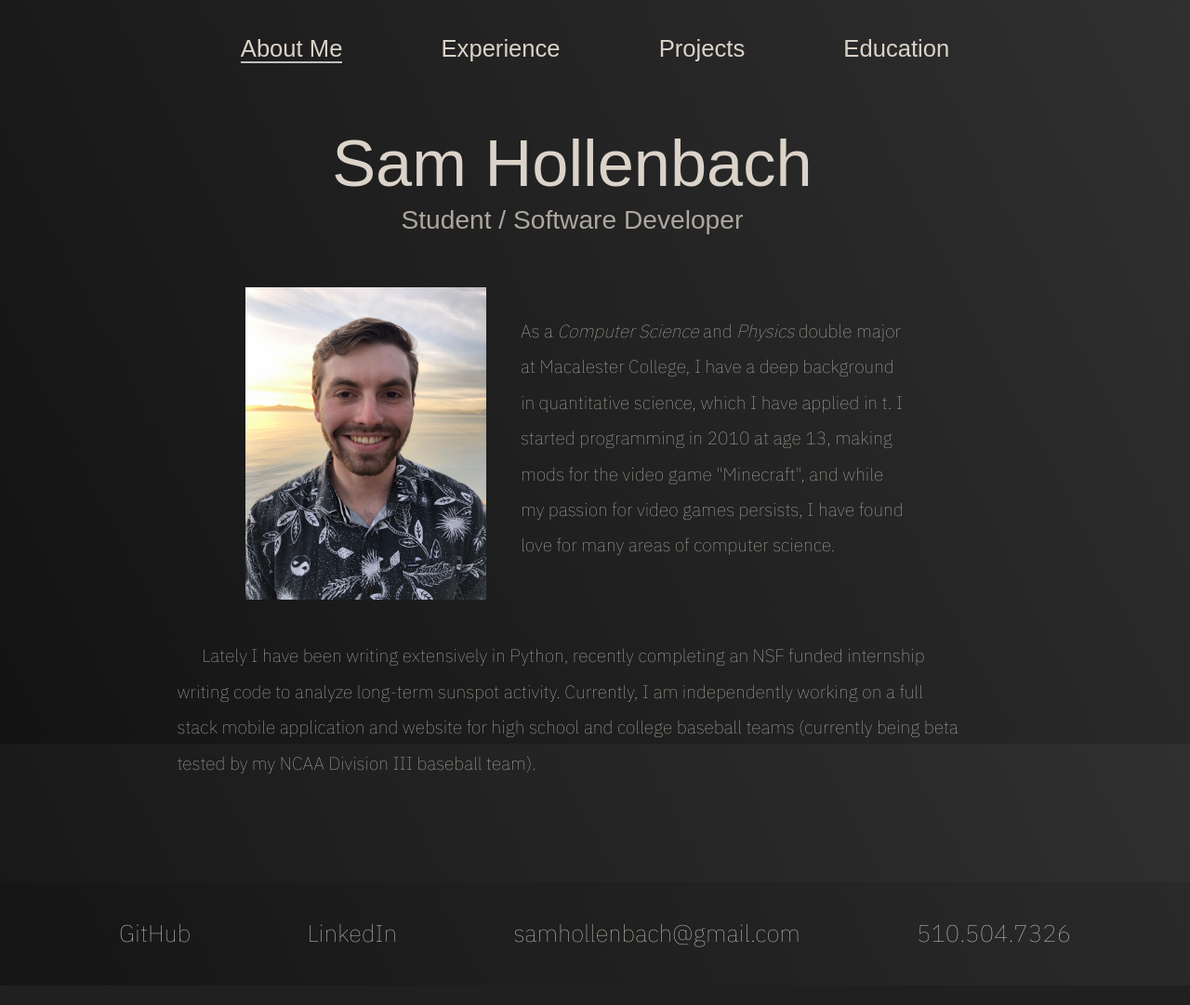
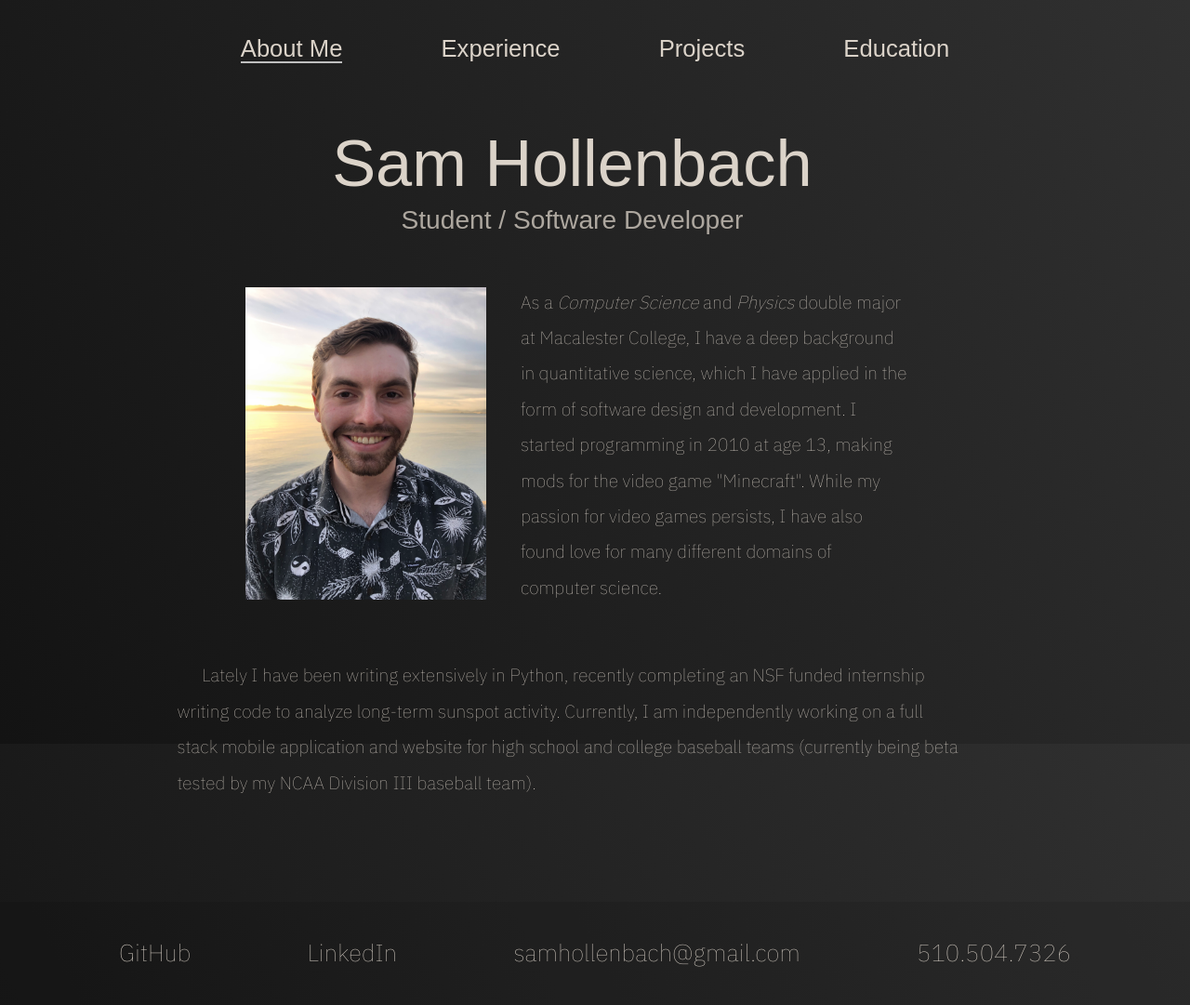
Before and after one commit to samhollenbach/shollenb, a Flask app: page / in a window 1280 px wide. Shown: the whole page at 93% size. Before the commit the page ends 1019 px from the top, so only its background shows below. Run offline with Flask 2, Linux system fonts and the light colour scheme; some libraries are stand-ins or nearby versions; some web fonts are replaced.

Commit message:
blurb update

```diff
--- a/static/styles/styles.css
+++ b/static/styles/styles.css
@@ -140,7 +140,7 @@ h2{
 }
 #bio1{
 	padding-top: 0px;
-	margin-top: 5%;
+	margin-top: 1.6%;
 	margin-left: 4%;
 	margin-right: 11%;
 	width: 45%;
@@ -162,7 +162,7 @@ h2{
 }
 #bio2 > p{
 	height: 10%;
-	padding-top: 4.5%;
+	padding-top: 4%;
 	padding-left: 4%;
 	padding-right: 4%;
 }
--- a/templates/index.html
+++ b/templates/index.html
@@ -51,7 +51,7 @@
 			</div>
 			<div id="bio1" class="bio">
 
-				<p>As a <em >Computer Science</em> and <em>Physics</em> double major at <a href="https://www.macalester.edu/">Macalester College</a>, I have a deep background in quantitative science, which I have applied in t. I started programming in 2010 at age 13, making mods for the video game "<a href="https://minecraft.net/en-us/">Minecraft</a>", and while my passion for video games persists, I have found love for many areas of computer science. </p>
+				<p>As a <em >Computer Science</em> and <em>Physics</em> double major at <a href="https://www.macalester.edu/">Macalester College</a>, I have a deep background in quantitative science, which I have applied in the form of software design and development. I started programming in 2010 at age 13, making mods for the video game "<a href="https://minecraft.net/en-us/">Minecraft</a>". While my passion for video games persists, I have also found love for many different domains of computer science.</p>
 
 			</div>
 
```
